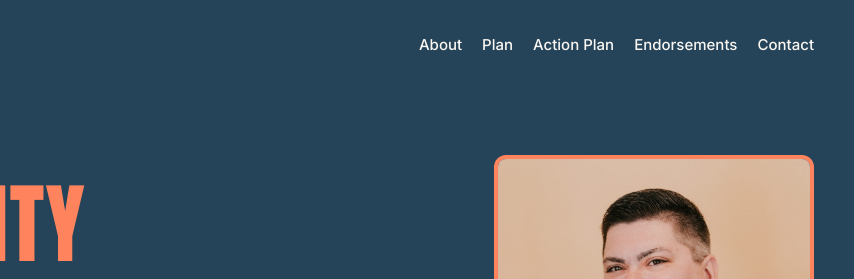
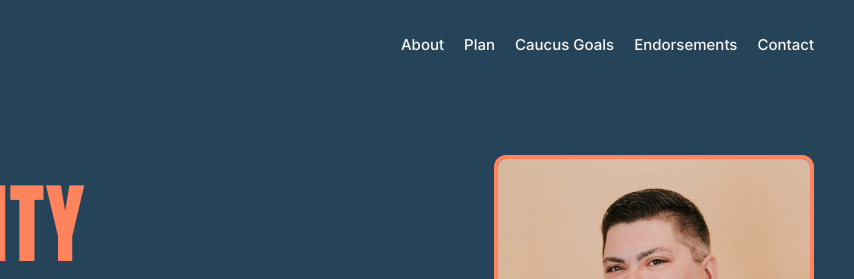
Before and after one commit to sierrafocusmedia/matgalvan.com, a plain HTML site: page index.html in a window 1280 px wide. Shown: the top 279 px of the page, 426-1280 px from the left. Drawn offline with Linux system fonts and the light colour scheme.

Commit message:
Rename Action Plan to Caucus Goals
Co-Authored-By: Claude Opus 5.5 <noreply@anthropic.com>
Claude-Session: https://claude.ai/code/session_01K1c29HQm88n3qfBgfj8GT1

```diff
--- a/index.html
+++ b/index.html
@@ -44,7 +44,7 @@ footer{padding:48px 20px !important}
 <a href="#about" style="color: #FAF7F2; text-decoration: none; padding: 10px 0">About</a>
 
 <a href="#goals" style="color: #FAF7F2; text-decoration: none; padding: 10px 0">Plan</a>
-<a href="#action" style="color: #FAF7F2; text-decoration: none; padding: 10px 0">Action Plan</a>
+<a href="#action" style="color: #FAF7F2; text-decoration: none; padding: 10px 0">Caucus Goals</a>
 <a href="#endorsements" style="color: #FAF7F2; text-decoration: none; padding: 10px 0">Endorsements</a>
 <a href="#contact" style="color: #FAF7F2; text-decoration: none; padding: 10px 0">Contact</a>
 </nav>
@@ -128,7 +128,7 @@ footer{padding:48px 20px !important}
 </style>
 <div class="action-hero" role="img" aria-label="A California Jobs First Sierra Region convening">
 <div style="max-width: 1200px; width: 100%; margin: 0 auto; display: flex; flex-direction: column; gap: 14px">
-<div style="font-size: 14px; font-weight: 600; letter-spacing: 2px; color: #FF845E">THE ACTION PLAN</div>
+<div style="font-size: 14px; font-weight: 600; letter-spacing: 2px; color: #FF845E">CAUCUS GOALS</div>
 <h2 style="margin: 0; font-family: Anton, Impact, sans-serif; font-weight: 400; font-size: 64px; line-height: 1; max-width: 900px">What the caucus does, starting day one.</h2>
 <p style="margin: 0; font-size: 19px; line-height: 1.55; max-width: 680px">Not promises. A work plan the caucus can run inside the party, with results reported back to members.</p>
 </div>
```
